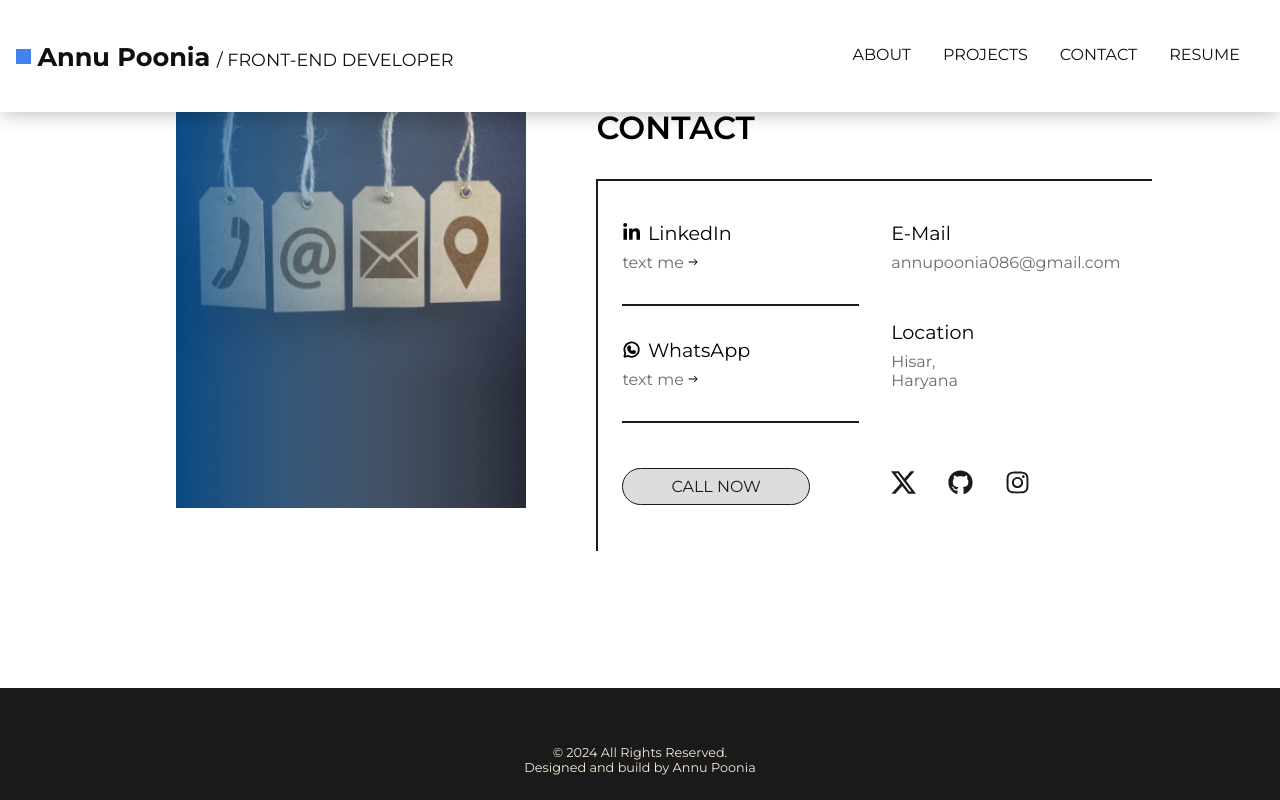
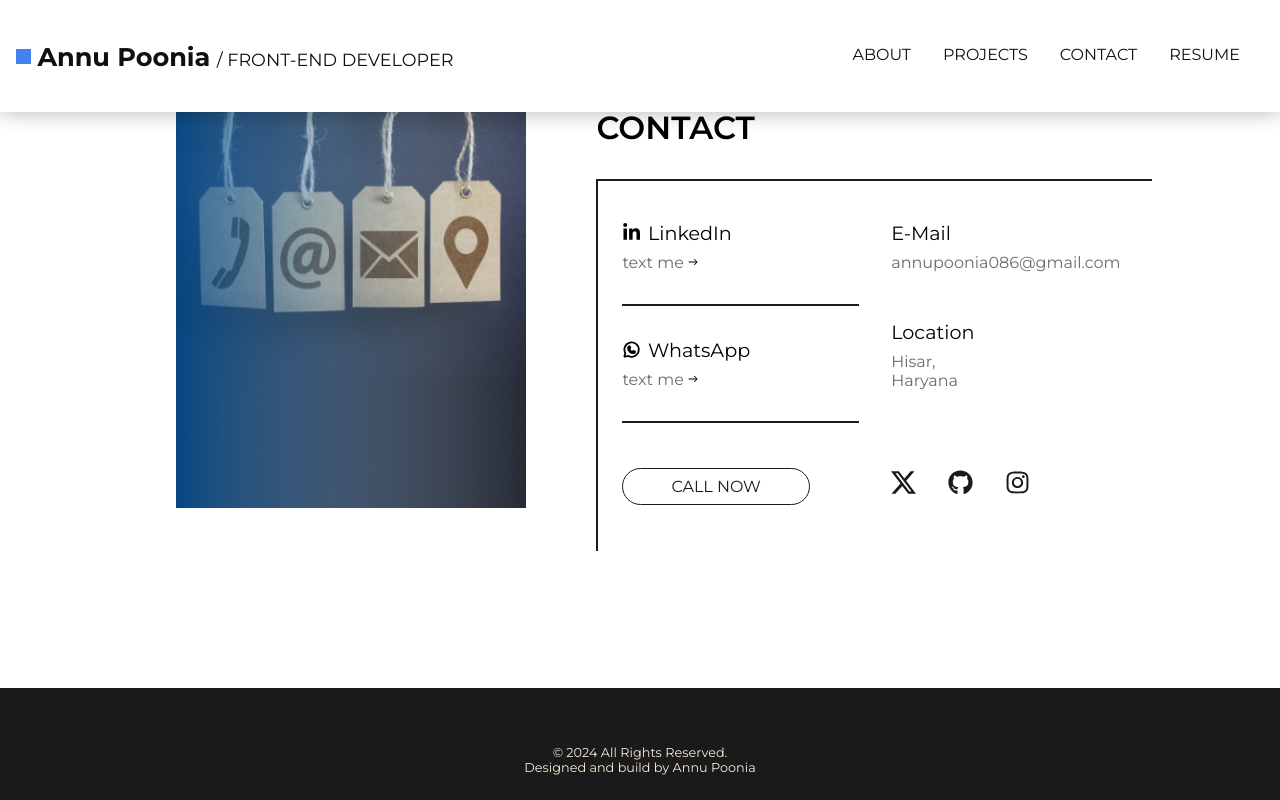
Before and after one commit to annu-1210/MY_PORTFOLIO, a React (Create React App) app: page /contact in a window 1280 px wide. In both pictures the pointer is over the link "CALL NOW". Shown: the part 3700-4500 px from the top of the page. Built offline with nearby package versions, Linux system fonts and the light colour scheme.

Commit message:
content updated

```diff
--- a/src/components/Contact/Contact.css
+++ b/src/components/Contact/Contact.css
@@ -127,7 +127,7 @@
 }
 
 .call-button:hover {
-  background-color: rgb(221, 221, 221);
+  background-color: rgb(255, 255, 255);
   border: 1px solid rgb(26, 26, 26);
   color: rgb(26, 26, 26);
   border-radius: 20px;
```
